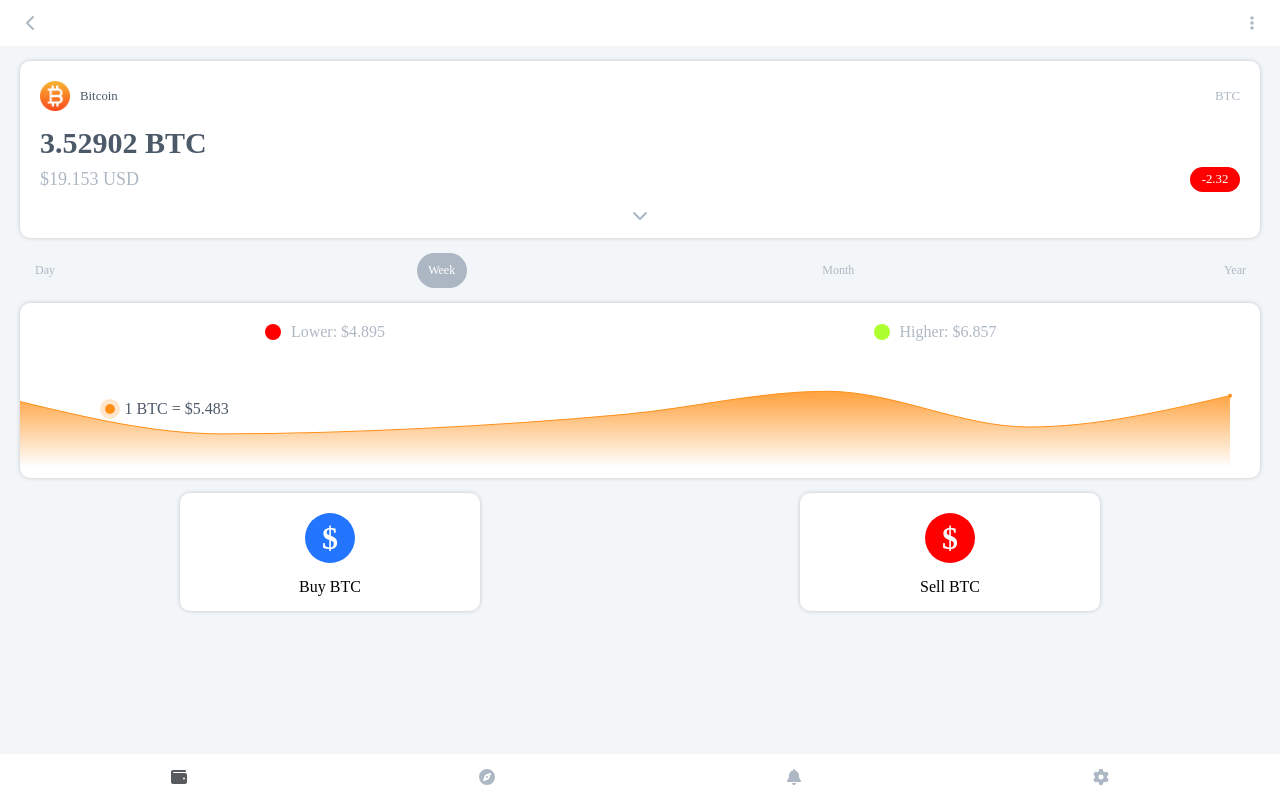
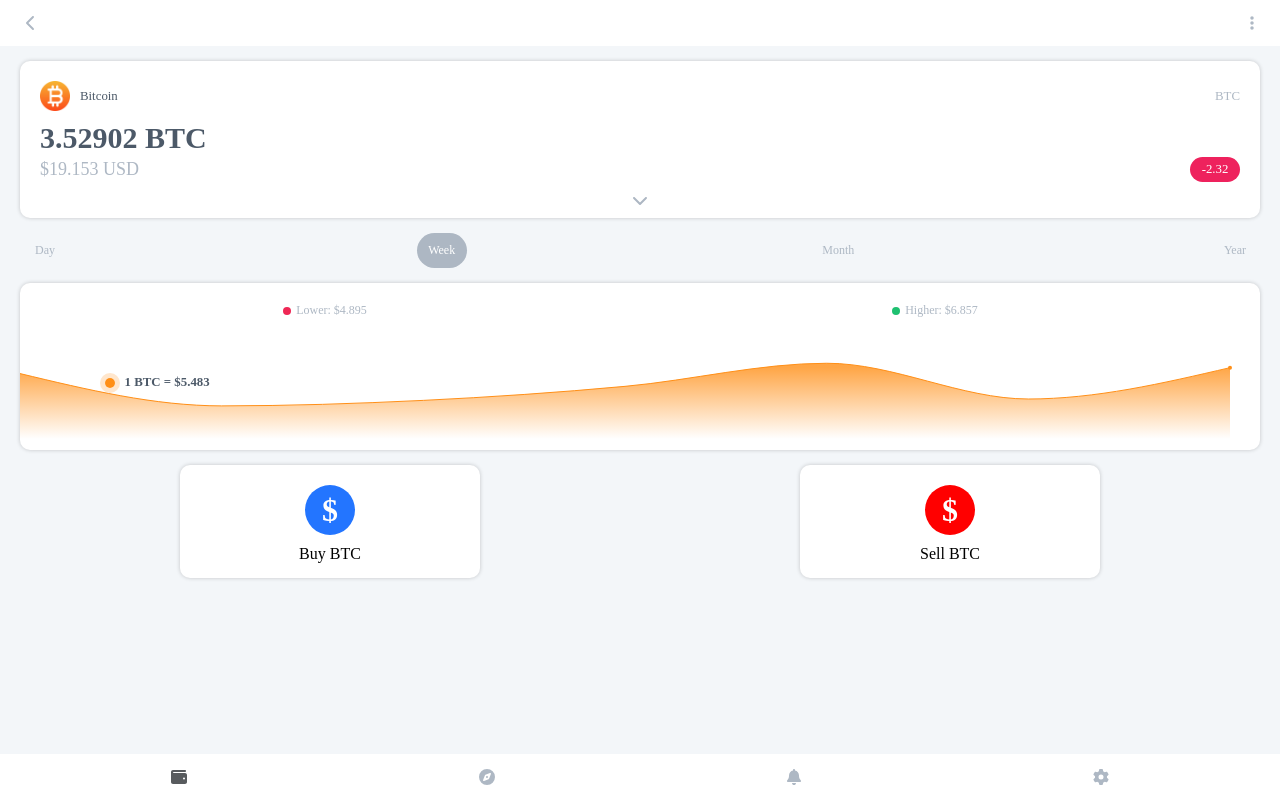
Before and after one commit to Masoud-z/bitcoin-wallet, a Next.js app: page / in a window 1280 px wide. Built offline with nearby package versions, Linux system fonts and the light colour scheme.

Commit message:
Fix styles of priceChart componnet

```diff
--- a/components/coinPriceDetail/CoinPriceDetail.module.css
+++ b/components/coinPriceDetail/CoinPriceDetail.module.css
@@ -44,13 +44,13 @@
   justify-content: center;
   align-items: center;
   border-radius: 15px;
-  background-color: greenyellow;
+  background-color: #1ec070;
   color: #fff;
   font-size: 12.84px;
 }
 
 .minus {
-  background-color: red;
+  background-color: #ee225d;
 }
 
 .show {
--- a/components/priceChart/PriceChart.module.css
+++ b/components/priceChart/PriceChart.module.css
@@ -8,22 +8,26 @@
   align-items: center;
   color: #aeb8c4;
   width: 100%;
+  font-size: 12px;
+  font-size: 600;
 }
 
 .priceContainer > div {
   display: flex;
   justify-content: center;
   align-items: center;
-  gap: 10px;
+  gap: 5px;
   width: 100%;
 }
 
 .lower {
-  color: red;
+  color: #ef2755;
+  width: 8px !important;
 }
 
 .higher {
-  color: greenyellow;
+  color: #1ec070;
+  width: 8px !important;
 }
 
 .chart {
@@ -42,6 +46,8 @@
   align-items: center;
   gap: 10px;
   color: #4c5968;
+  font-size: 12.84px;
+  font-weight: 600;
 }
 
 .liveDot {
--- a/styles/globals.css
+++ b/styles/globals.css
@@ -31,7 +31,7 @@ body {
   flex-direction: column;
   justify-content: center;
   align-items: center;
-  gap: 15px;
+  gap: 10px;
   box-shadow: 0px 0px 4px 0px rgba(0, 0, 0, 0.2);
 }
 
```
